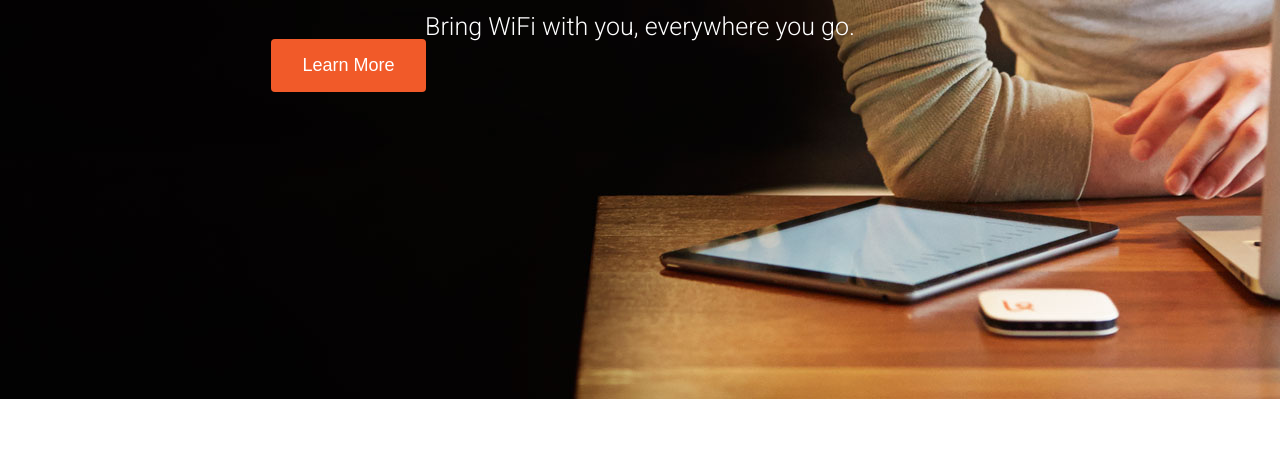
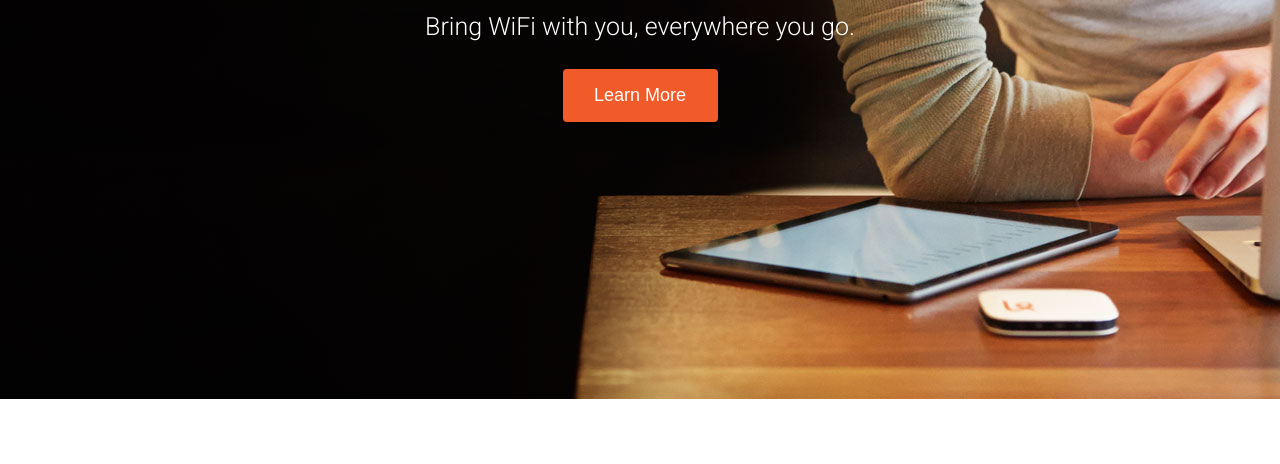
Before and after one commit to rodblackney/landing-page, a plain HTML site: page index.html in a window 1280 px wide. Shown: the part 336-800 px from the top of the page. Drawn offline with Linux system fonts and the light colour scheme.

Commit message:
centered button css changes

```diff
--- a/css/style.css
+++ b/css/style.css
@@ -92,6 +92,10 @@ div {
     background-size: cover;
     height: 45.938rem;
     overflow: auto;
+}
+
+.introduction .content {
+    text-align: center;
 }
 
 .introduction h1, .introduction h3 {
@@ -245,7 +249,9 @@ button {
     padding: 1rem 1.5rem;
     color: white;
     font-size: 1.125rem;
+    margin-top: 30px;
 }
+
 button:hover {
     background-color: #d9400e;
     border-color: #cf3d0e;
```
Also changed, not shown: 1 other file.
